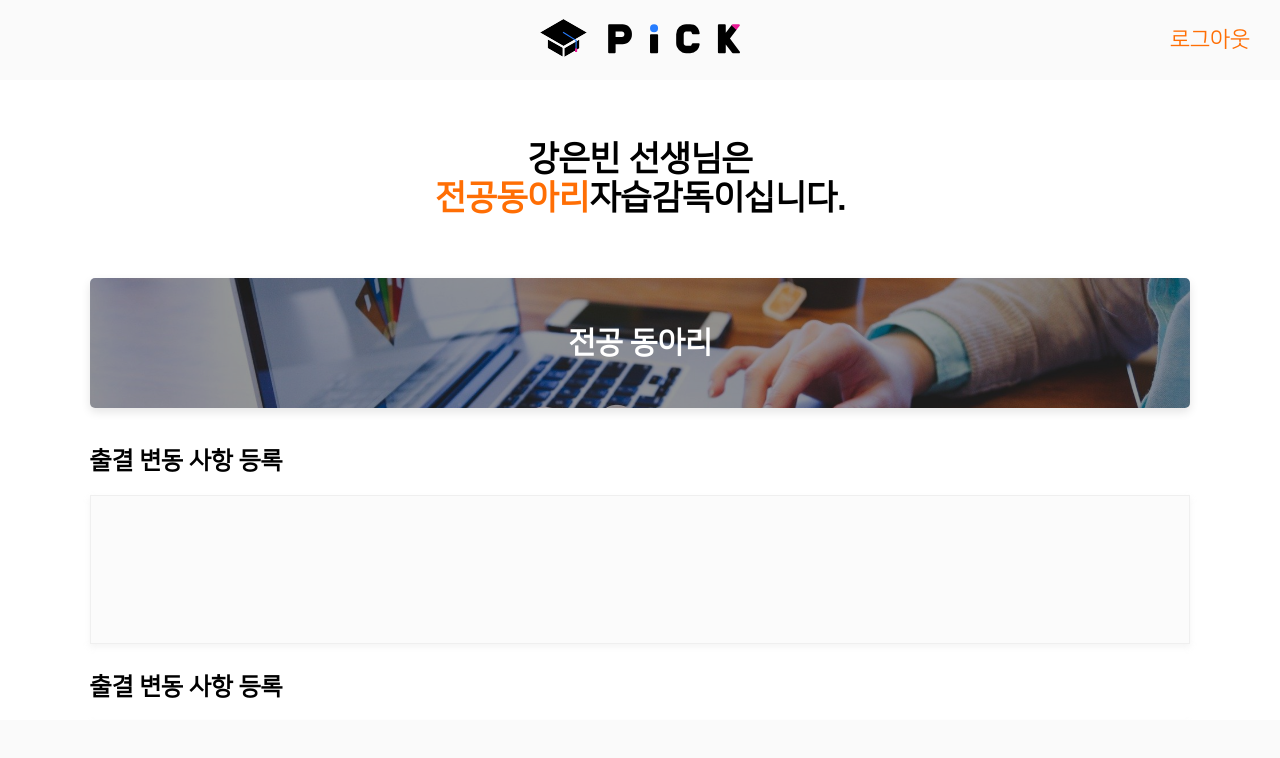
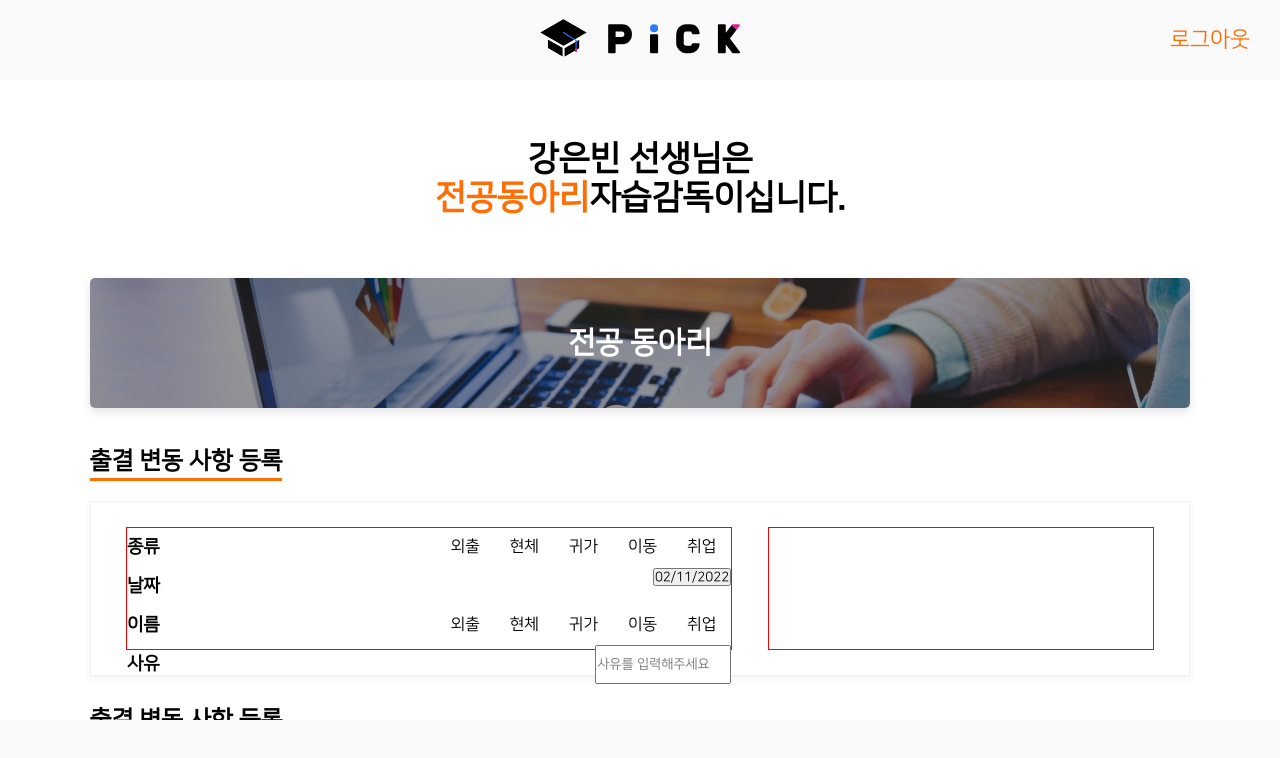
Before and after one commit to DSM-PICK/PICK2021-TABLET-CLIENT, a React (Create React App) app: page / in a window 1280 px wide. Shown: the top 758 px of the page. Built offline with nearby package versions, Linux system fonts and the light colour scheme.

Commit message:
[MODIFY] 출결 변동 UI 수정

```diff
--- a/src/components/mainPage/mainItem/AttendanceChange/AttendanceChange.tsx
+++ b/src/components/mainPage/mainItem/AttendanceChange/AttendanceChange.tsx
@@ -1,12 +1,83 @@
-import React from "react";
+import React, { forwardRef, useEffect, useState } from "react";
+import DatePicker from "react-datepicker";
+import "react-datepicker/dist/react-datepicker.css";
+import { Calendar } from "../../../../utils/assets";
+import { FieldButtonType } from "../../../../utils/interface/Attendance/FieldButton";
 import * as S from "./style";
 
+const FieldButton: FieldButtonType[] = [
+  {
+    id: 1,
+    field: "외출",
+  },
+  {
+    id: 2,
+    field: "현체",
+  },
+  {
+    id: 3,
+    field: "귀가",
+  },
+  {
+    id: 4,
+    field: "이동",
+  },
+  {
+    id: 5,
+    field: "취업",
+  },
+];
+
 const AttendanceChange = () => {
+  const [fieldSelect, setFieldSelect] = useState<number>(1);
+
+  const [startDate, setStartDate] = useState<any>(new Date());
+
+  const ExampleCustomInput = forwardRef(({ value, onClick }: any, ref: any) => (
+    <button className="example-custom-input" onClick={onClick} ref={ref}>
+      {value}
+    </button>
+  ));
+
+  useEffect(() => {
+    console.log(startDate);
+  }, [startDate]);
+
   return (
     <S.AttendanceChangeWrapper>
       <h1>출결 변동 사항 등록</h1>
       <S.ChangeBox>
-
+        <S.Enrollment>
+          <div className="enrollment-item">
+            <S.SubTitle>종류</S.SubTitle>
+            <div className="field-item">
+              {FieldButton.map((item) => (
+                <span>{item.field}</span>
+              ))}
+            </div>
+          </div>
+          <div className="enrollment-item">
+            <S.SubTitle>날짜</S.SubTitle>
+            <DatePicker
+              selected={startDate}
+              onChange={(date) => setStartDate(date)}
+              customInput={<ExampleCustomInput />}
+            />
+          </div>
+          <div className="enrollment-item">
+            <S.SubTitle>이름</S.SubTitle>
+            <div className="field-item">
+              {FieldButton.map((item) => (
+                <span>{item.field}</span>
+              ))}
+            </div>
+          </div>
+          <div className="enrollment-item">
+            <S.SubTitle>사유</S.SubTitle>
+            <input type="text" placeholder="사유를 입력해주세요" />
+          </div>
+        </S.Enrollment>
+        <S.EnrollmentHistory></S.EnrollmentHistory>
       </S.ChangeBox>
     </S.AttendanceChangeWrapper>
   );
--- a/src/components/mainPage/mainItem/AttendanceChange/style.ts
+++ b/src/components/mainPage/mainItem/AttendanceChange/style.ts
@@ -1,12 +1,16 @@
 import styled from "@emotion/styled";
+import { BoxColor, MainColor } from "../../../../utils/color/color";
 
 export const AttendanceChangeWrapper = styled.div`
   margin: 40px 0;
   width: 100%;
-  height: 28%;
+  height: 33%;
 
   h1 {
     font-size: 24px;
+    padding-bottom: 3px;
+    border-bottom: 3px solid ${MainColor};
+    width: fit-content;
   }
 `;
 
@@ -14,8 +18,46 @@ export const ChangeBox = styled.div`
   margin-top: 20px;
   width: 100%;
   height: 80%;
-  background: #fbfbfb;
+  background: ${BoxColor};
   border: 1px solid #efefef;
   box-sizing: border-box;
   box-shadow: 0px 3px 6px rgba(210, 210, 210, 0.25);
+  display: flex;
+  flex-direction: row;
+  align-items: center;
+  justify-content: space-evenly;
 `;
+
+export const Enrollment = styled.div`
+  width: 55%;
+  height: 70%;
+  border: 1px solid red;
+  display: flex;
+  flex-direction: column;
+  justify-content: space-between;
+
+  .enrollment-item {
+    display: flex;
+    flex-direction: row;
+    justify-content: space-between;
+
+    .field-item {
+      display: flex;
+      span {
+        padding: 9px 15px;
+      }
+    }
+  }
+`;
+
+export const EnrollmentHistory = styled.div`
+  width: 35%;
+  height: 70%;
+  border: 1px solid red;
+`;
+
+export const SubTitle = styled.span`
+  font-size: 18px;
+  font-weight: 600;
+  padding: 9px 0;
+`;
```
